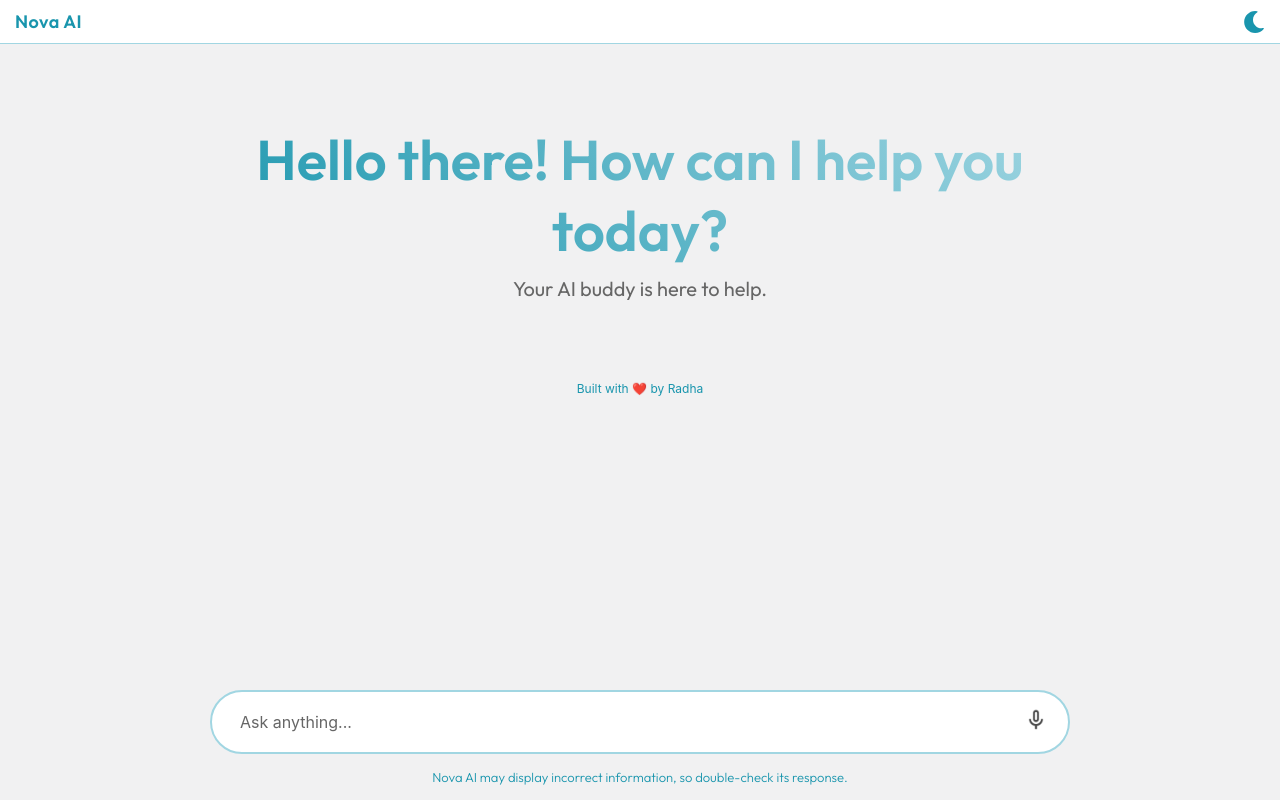
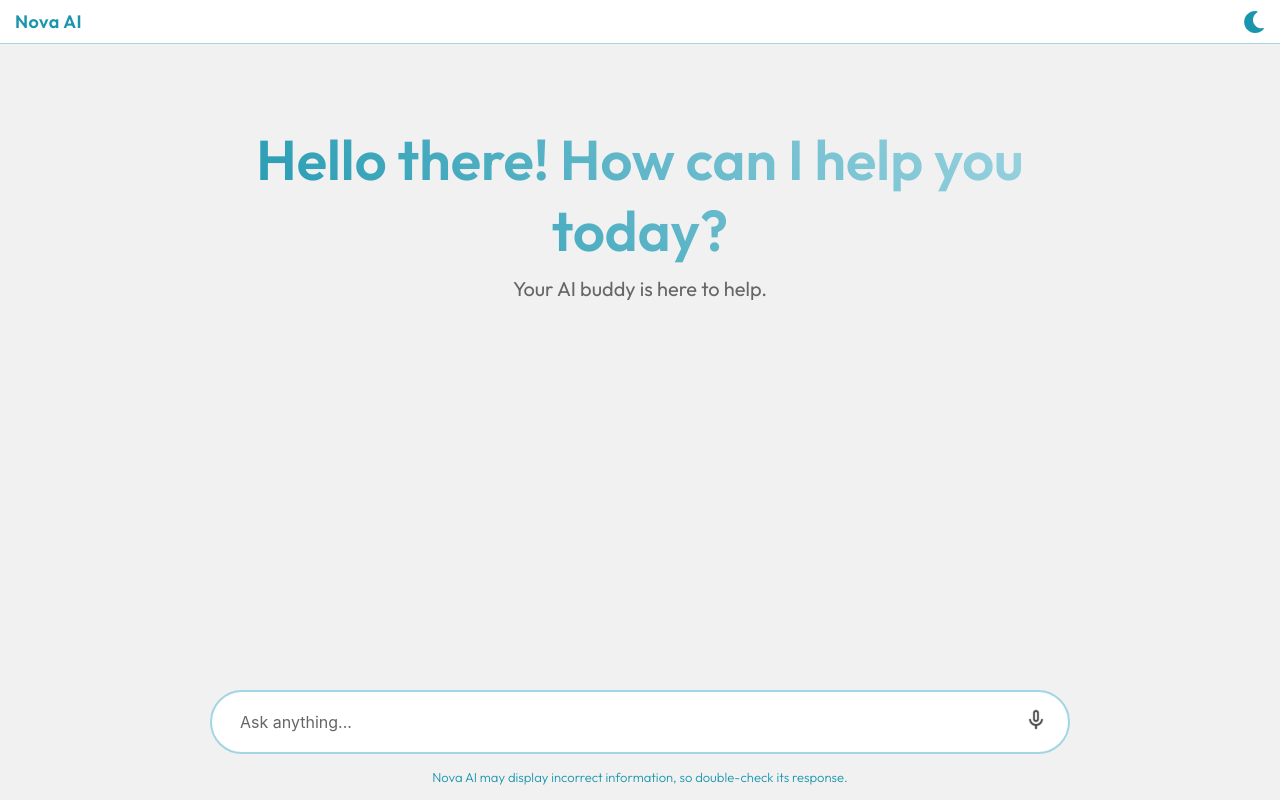
Before and after one commit to radha756/Nova-Ai, a React (Vite) app: page / in a window 1280 px wide. Built offline with nearby package versions, Linux system fonts and the light colour scheme.

Commit message:
Removed credits section from CSS

```diff
--- a/src/components/Main/Main.css
+++ b/src/components/Main/Main.css
@@ -281,7 +281,7 @@
 .search-box textarea::placeholder { color: #666666; opacity: 1; }
 .main.dark .search-box textarea::placeholder { color: #aaaaaa; }
 
-.credits {
+/* .credits {
   text-align: center;
   font-size: 12px;
   color: #1995AD;
@@ -290,7 +290,7 @@
 }
 .main.dark .credits {
   color: #a9d6e5;
-}
+} */
 .chat-message.ai .ai-response-text {
   max-width: 100%;
   word-wrap: break-word;
--- a/src/components/Main/Main.jsx
+++ b/src/components/Main/Main.jsx
@@ -188,9 +188,9 @@ Answer the question in ${userLang}.
             Nova AI may display incorrect information, so double-check its response.
           </p>
         </div>
-        <div className="credits">
+        {/* <div className="credits">
           Built with ❤️ by Radha
-        </div>
+        </div> */}
       </div>
     </div>
   );
```
